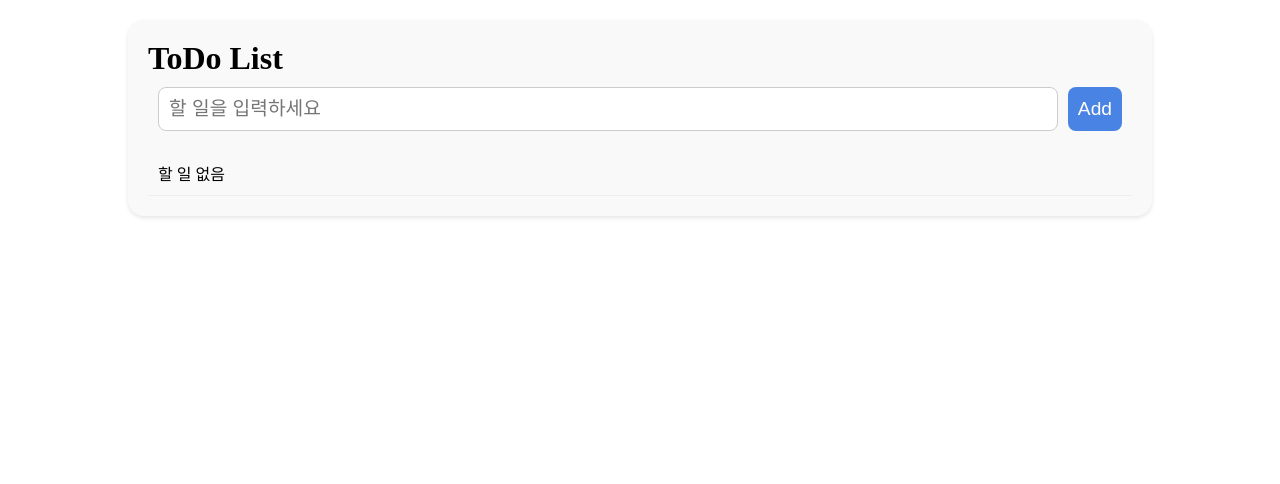
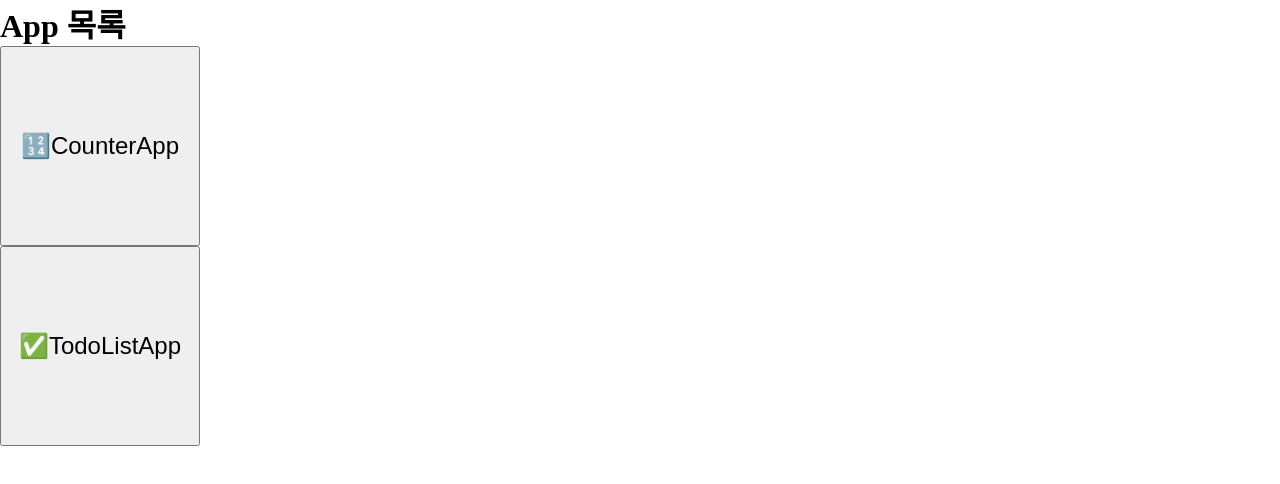
Before and after one commit to yourim08/ProgrammingStudy, a React (Vite) app: page / in a window 1280 px wide. Shown: the top 484 px of the page. Built offline with nearby package versions, Linux system fonts and the light colour scheme.

Commit message:
HomeApp, style={{}}

```diff
--- /dev/null
+++ b/src/HomeApp.jsx
@@ -0,0 +1,65 @@
+import { useState } from "react"
+import CounterApp from './CounterApp.jsx';
+import TodoListApp from './TodoListApp.jsx';
+
+function ButtonPageApp({ setPage }) {
+    return (
+        <>
+            <h1>App 목록</h1>
+            <ul>
+                <li>
+                    <button
+                        onClick={() => setPage('counterapp')}
+                        style={{width: "200px", height:"200px", fontSize: "1.5rem"}}
+                    >
+                        🔢CounterApp
+                    </button>
+                </li>
+                <li>
+                    <button
+                        onClick={() => setPage('todolistapp')}
+                        style={{width: "200px", height:"200px", fontSize: "1.5rem"}}
+                    >
+                        ✅TodoListApp
+                    </button>
+                </li>
+            </ul>
+        </>
+    )
+}
+
+export default function HomeApp() {
+    // page가 home, counterapp, todolistapp에 따라 적절한 컴포넌트 표시하자
+    const [page, setPage] = useState('home');
+    return (
+        <>
+            {/*page가 home이면, <ButtonPageApp/> */}
+            {page === 'home' && <ButtonPageApp setPage={setPage} />}
+
+            {/*page가 counterapp이면, <CounterApp/> */}
+            {page === 'counterapp' && <CounterApp />}
+
+            {/*page가 todolistapp이면, <TodoListApp/> */}
+            {page === 'todolistapp' && <TodoListApp />}
+
+            {/*page가 home이 아니면 home으로 가는 버튼이 보이고, 누르면 home으로 가자*/}
+            {page !== 'home' &&
+                <button
+                    onClick={()=> setPage('home')}
+                    style={{
+                        position: "fixed",
+                        left: '10px',
+                        bottom: '10px',
+                        cursor: 'pointer',
+                        borderRadius: '8px',
+                        backgroundColor: '#eee',
+                        border: 'none',
+                        padding: '6px'
+                    }}
+                >
+                    ↪️ 집
+                </button>
+            }
+        </>
+    )
+}
--- a/src/main.jsx
+++ b/src/main.jsx
@@ -4,9 +4,10 @@
 import CounterApp from './CounterApp.jsx'
 import './reset.css';
 import TodoListApp from './TodoListApp.jsx'
+import HomeApp from './HomeApp.jsx';
 
 createRoot(document.getElementById('root')).render(
   <StrictMode>
-    <TodoListApp />
+    <HomeApp />
   </StrictMode>,
 )
```
